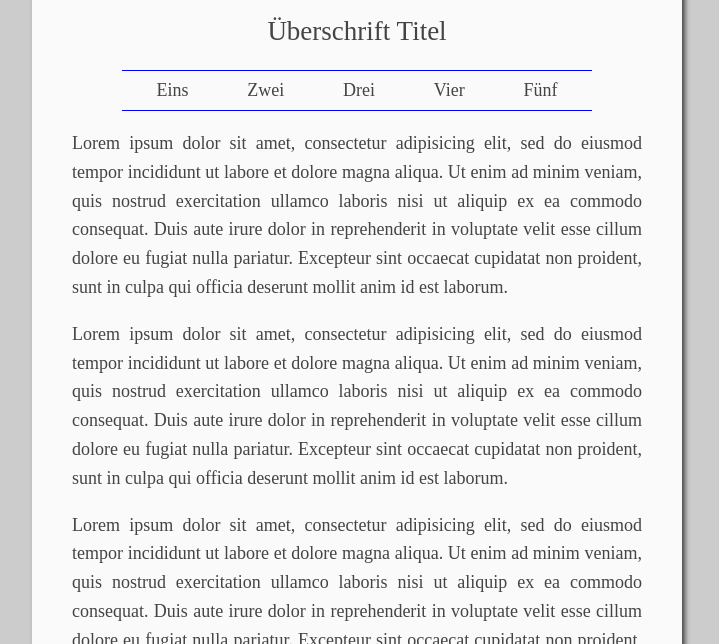
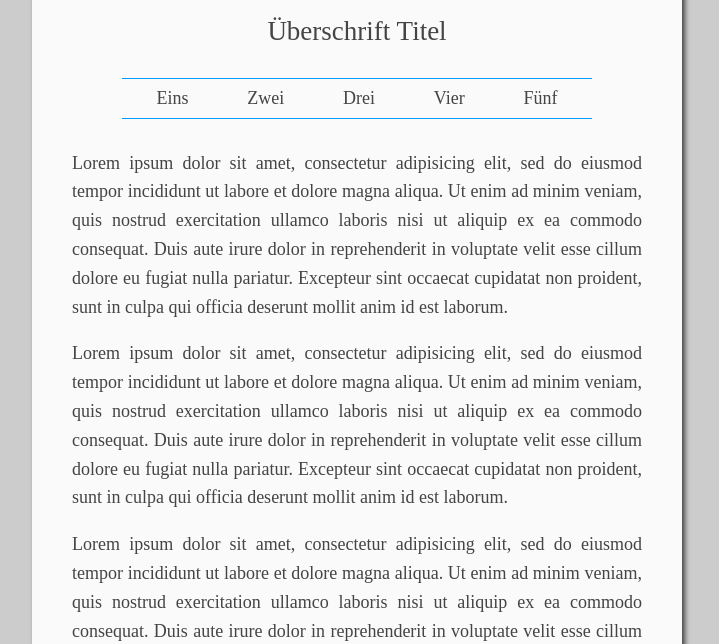
Before and after one commit to fxwt/fxwt.github.io, a plain HTML site: page index.html in a window 1280 px wide. Shown: the part 156-800 px from the top of the page, without its empty margins (283-1002 px from the left). Drawn offline with Linux system fonts and the light colour scheme.

Commit message:
Styling Tweaks

```diff
--- a/style.css
+++ b/style.css
@@ -17,11 +17,11 @@ ul{
   display: flex;
   justify-content: space-around;
   padding: 0px;
-  border: 1px solid blue;
+  border: 1px solid #0099ff;
   border-left: 0px;
   border-right: 0px;
   padding: 5px;
-  margin: 0px 50px  0px 50px;
+  margin: 30px 50px 30px 50px;
 
 }
 
```
